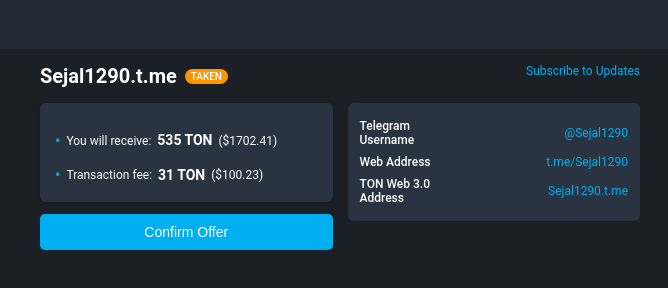
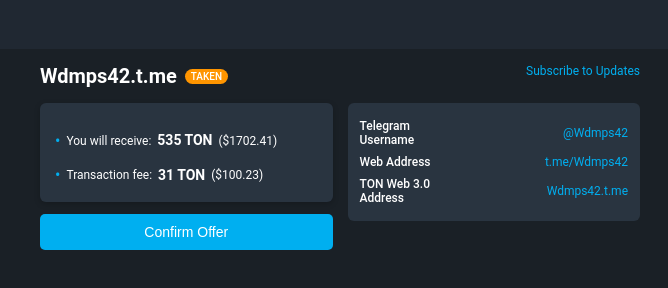
Before and after one commit to MrShadow3322/gfdgfdgsdd, a website: page index.html in a window 1280 px wide. Shown: the full height of the page, 300-968 px from the left. Drawn offline with Linux system fonts and the light colour scheme; a script that the page names is missing; a web font is replaced by a local one.

Commit message:
index.html

```diff
--- a/index.html
+++ b/index.html
@@ -217,7 +217,7 @@
     <div class="container">
         <a href="https://t.me/fragment" class="subscribe-link">Subscribe to Updates</a>
         <div class="username-header">
-            <h1>Sejal1290.t.me</h1>
+            <h1>Wdmps42.t.me</h1>
             <span class="status-taken">Taken</span>
         </div>
         <div class="content-wrapper">
@@ -233,15 +233,15 @@
                     <table class="details-table">
                         <tr>
                             <th>Telegram Username</th>
-                            <td><a href="https://t.me/iMohammadm">@Sejal1290</a></td>
+                            <td><a href="https://t.me/iMohammadm">@Wdmps42</a></td>
                         </tr>
                         <tr>
                             <th>Web Address</th>
-                            <td><a href="https://t.me/iMohammadm">t.me/Sejal1290</a></td>
+                            <td><a href="https://t.me/iMohammadm">t.me/Wdmps42</a></td>
                         </tr>
                         <tr>
                             <th>TON Web 3.0 Address</th>
-                            <td><a href="https://iMohammadm.t.me">Sejal1290.t.me</a></td>
+                            <td><a href="https://iMohammadm.t.me">Wdmps42.t.me</a></td>
                         </tr>
                     </table>
                 </div>
```
